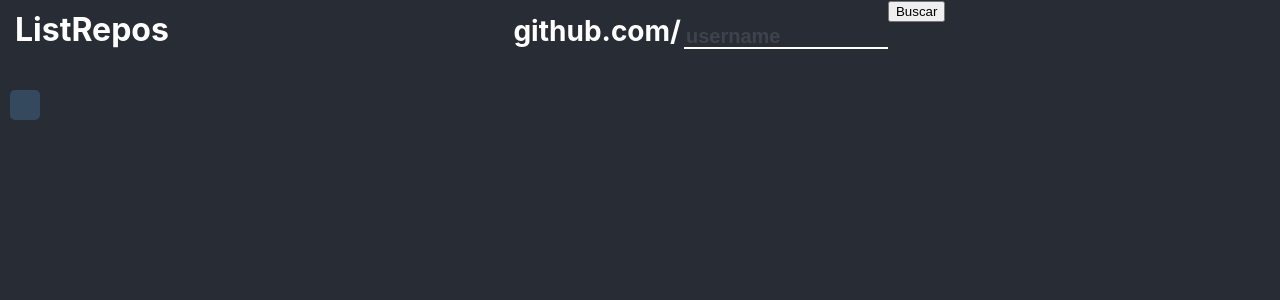
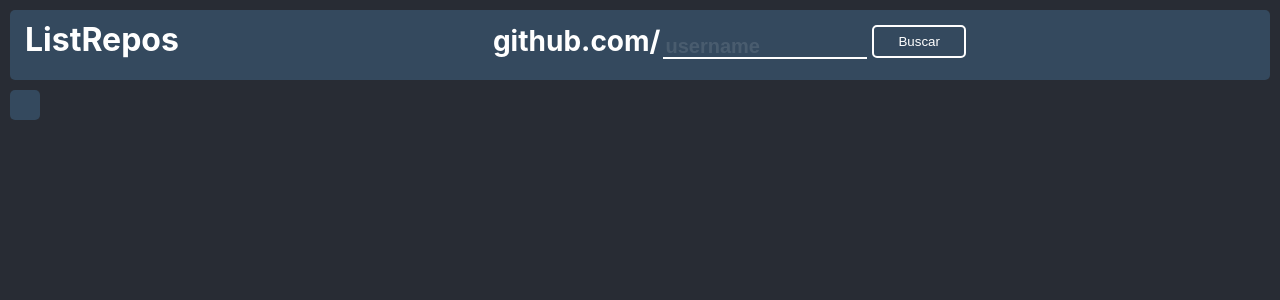
Before and after one commit to LucasSonego/ListRepos-React, a React (Create React App) app: page / in a window 1280 px wide. Shown: the top 300 px of the page. Built offline with nearby package versions, Linux system fonts and the light colour scheme.

Commit message:
style: Topbar estilizada

```diff
--- a/src/App.css
+++ b/src/App.css
@@ -19,6 +19,25 @@
   grid-area: header;
   display: block;
   text-align: center;
+  background-color: #34495e;
+  margin: 10px 10px 0 10px;
+  border-radius: 5px;
+}
+
+.btn-buscar {
+  margin: 15px 0 0 5px;
+  padding: 7px 24px;
+  border-radius: 5px;
+  background-color: transparent;
+  border: 2px solid #fff;
+  color: #fff;
+  transition-duration: 0.5s;
+  outline: none;
+}
+
+.btn-buscar:hover {
+  background-color: #fff;
+  color: #34495e;
 }
 
 .userInfo {
--- a/src/App.js
+++ b/src/App.js
@@ -37,12 +37,13 @@
             type="text"
             spellCheck="false"
           />
-          <button onClick={() => buscar()}>Buscar</button>
+          <button className="btn-buscar" onClick={() => buscar()}>
+            Buscar
+          </button>
         </div>
       </div>
 
       <User prof={user.prof} />
-
 
       <div className="repos">
         <ul className="repos-list">
```
